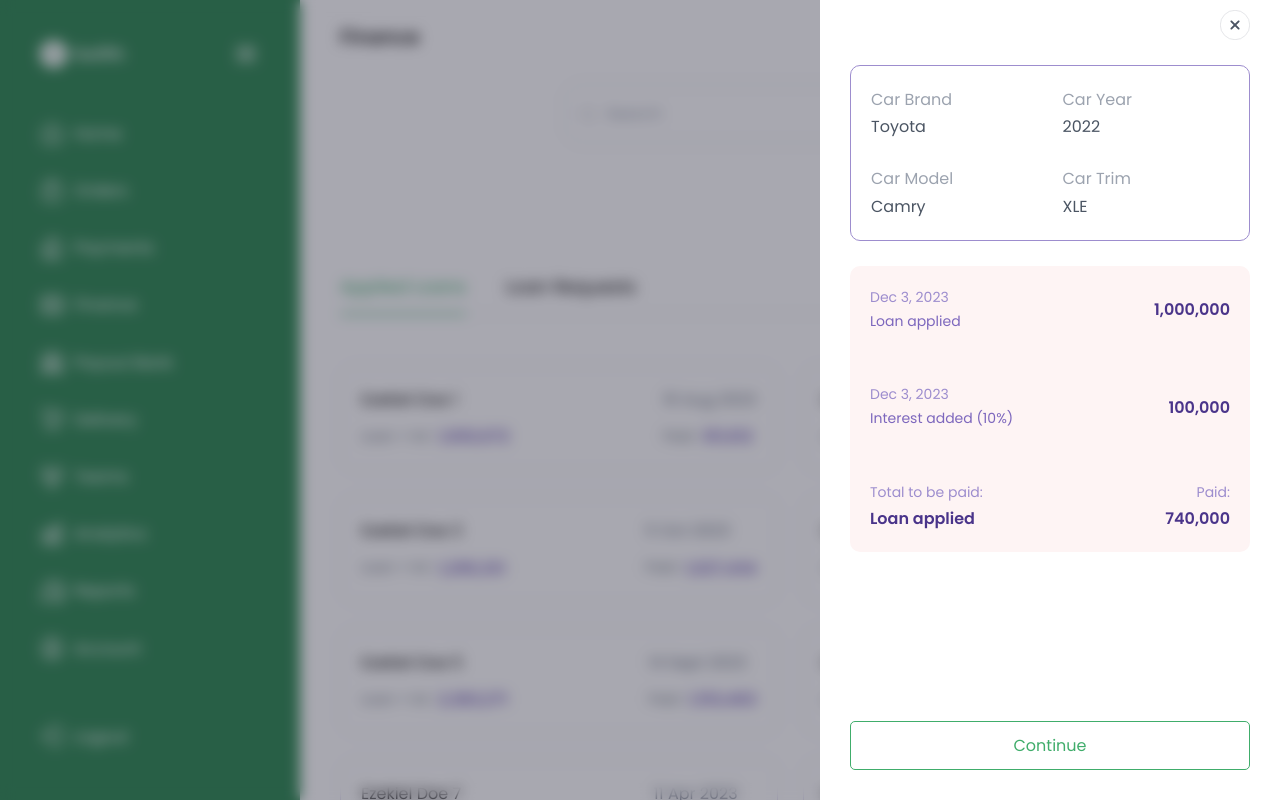
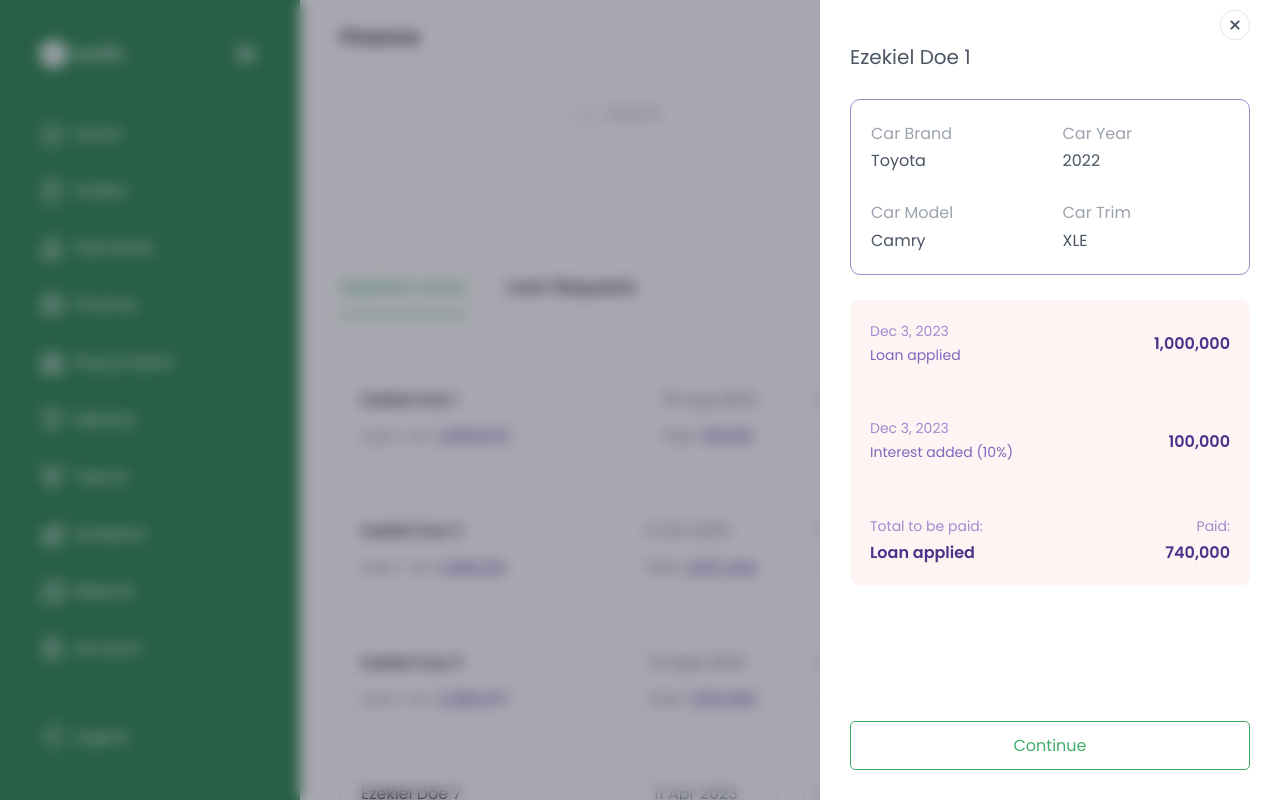
Before and after one commit to projects-for-clients/swifth, a React (Vite) app: page /dashboard/finance in a window 1280 px wide. Both pictures are taken after a click on the element 558 px from the left and 418 px from the top of the page. Built offline with nearby package versions, Linux system fonts and the light colour scheme.

Commit message:
working on finance

```diff
--- a/src/container/dashboard/finance/AppliedLoans.tsx
+++ b/src/container/dashboard/finance/AppliedLoans.tsx
@@ -14,6 +14,7 @@ const AppliedLoans = () => {
     }
   };
   const handleOpenDialog = (item: Finance) => {
+    setDetailsData(item);
     if (dialogRef.current) {
       dialogRef.current.showModal();
     }
@@ -36,7 +37,7 @@ const AppliedLoans = () => {
           <main className="w-[40rem] overflow-y-scroll pb-10 grid gap-10 h-full content-start ">
             <div className="grid justify-start justify-items-start gap-4">
               <p className="text-[2rem] text-gray-600 text-center">
-                {/* {paymentDetail?.name} */}
+                {detailsData?.name}
               </p>
             </div>
 
```
